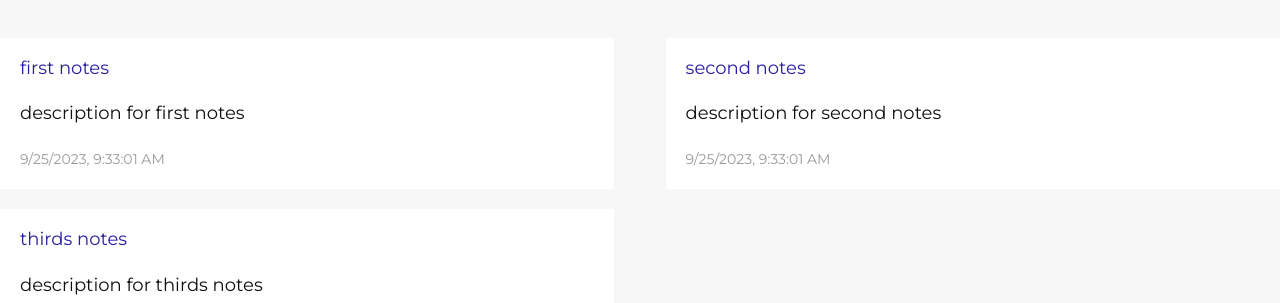
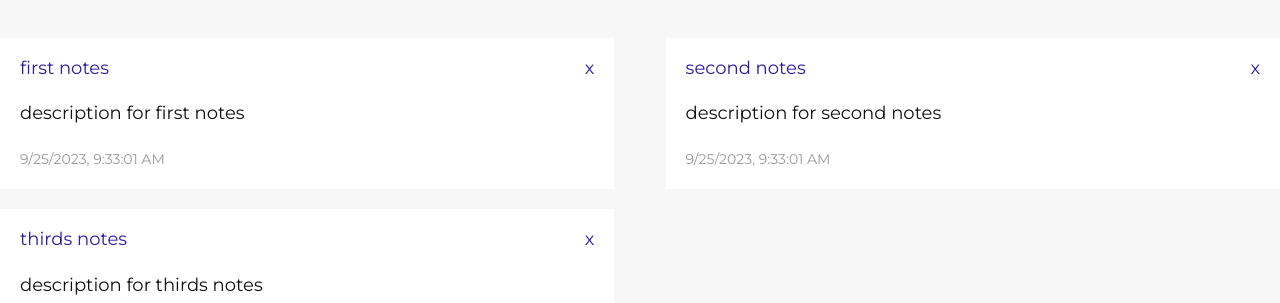
Before and after one commit to eishinkina/notes-app-vue, a Vue app: page / in a window 1280 px wide. Shown: the part 368-671 px from the top of the page. Built offline with nearby package versions, Linux system fonts and the light colour scheme.

Commit message:
deletion of notes implemented

```diff
--- a/src/App.vue
+++ b/src/App.vue
@@ -3,12 +3,14 @@
     <div class="wrapper-content">
       <section>
         <div class="container">
+          <!-- title -->
           <h1>{{ title }}</h1>
+          <!-- message -->
           <Message v-if="message" :message="message" />
           <!-- new notes -->
           <NewNote :note="note" @addNote="addNote" />
           <!-- note list  -->
-          <Notes :notes="notes"/>
+          <Notes :notes="notes" @remove="removeNote"/>
         </div>
       </section>
     </div>
@@ -68,6 +70,9 @@ export default {
       this.note.title = "";
       this.note.descr = "";
     },
+    removeNote(i) {
+      this.notes.splice(i, 1)
+    }
   },
 }
 </script>
--- a/src/components/Notes.vue
+++ b/src/components/Notes.vue
@@ -3,6 +3,7 @@
         <div class="note" v-for="(note, i) in notes" :key="i">
             <div class="note-header">
                 <p>{{ note.title }}</p>
+                <p style="cursor: pointer;" @click="removeNote(i)">x</p>
             </div>
             <div class="note-body">
                 <p>{{ note.descr }}</p>
@@ -18,6 +19,12 @@ export default {
         notes: {
             type: Array,
             require: true
+        }
+    },
+    methods: {
+        removeNote(i) {
+            console.log(`note ${i} Id = removed`)
+            this.$emit('remove', i)
         }
     }
 
@@ -39,9 +46,15 @@ export default {
     margin-bottom: 20px;
     background-color: #fff;
 }
+
 .note-header {
-   p {
-        color: #281da3
+    display: flex;
+    align-items: center;
+    justify-content: space-between;
+
+    p {
+        color: #281da3;
+
     }
 }
 
@@ -55,5 +68,4 @@ span {
     font-size: 14px;
     color: #999999;
 }
-
 </style>
```
